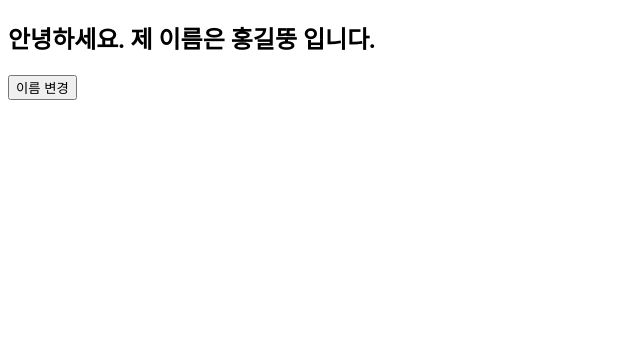
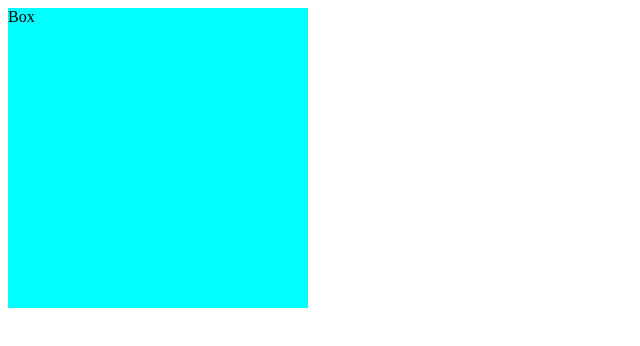
Before and after one commit to aajy/react, a React (Create React App) app: page / in a window 1280 px wide. Shown: the top 346 px of the page, without its empty margins (0-640 px from the left). Built offline with nearby package versions, Linux system fonts and the light colour scheme.

Commit message:
component snippet으로 만들기

```diff
--- a/src/App.jsx
+++ b/src/App.jsx
@@ -1,15 +1,9 @@
+import Box from './box/Box';
+
 export default function App() {
-	const name = '홍길뚱';
-	const cl_name = 'wrap';
-	const changeButton = (e, txt) => {
-		e.target.innerText = txt;
-	};
 	return (
 		<>
-			<section className={cl_name}>
-				<h1>안녕하세요. 제 이름은 {name} 입니다.</h1>
-				<button onClick={(e) => changeButton(e, '버튼이름')}>이름 변경</button>
-			</section>
+			<Box />
 		</>
 	);
 }
--- /dev/null
+++ b/src/box/Box.jsx
@@ -0,0 +1,4 @@
+import './Box.scss';
+export default function Box() {
+	return <div className='Box '>Box</div>;
+}
--- /dev/null
+++ b/src/box/Box.scss
@@ -0,0 +1,5 @@
+.Box {
+	width: 300px;
+	height: 300px;
+	background-color: aqua;
+}
```
